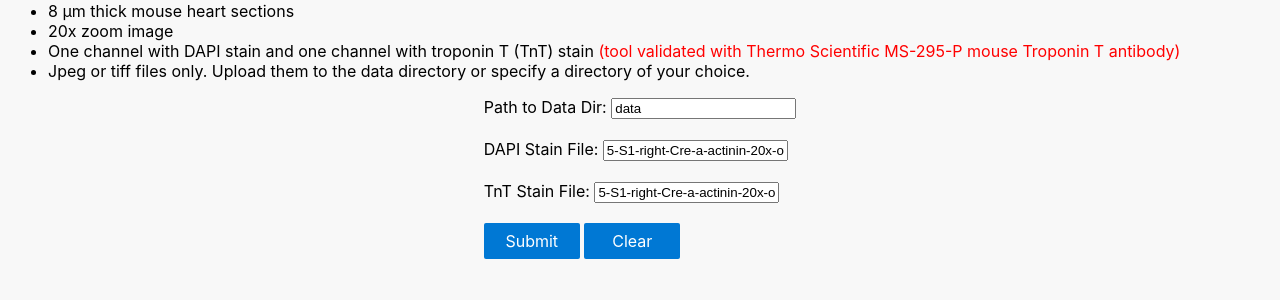
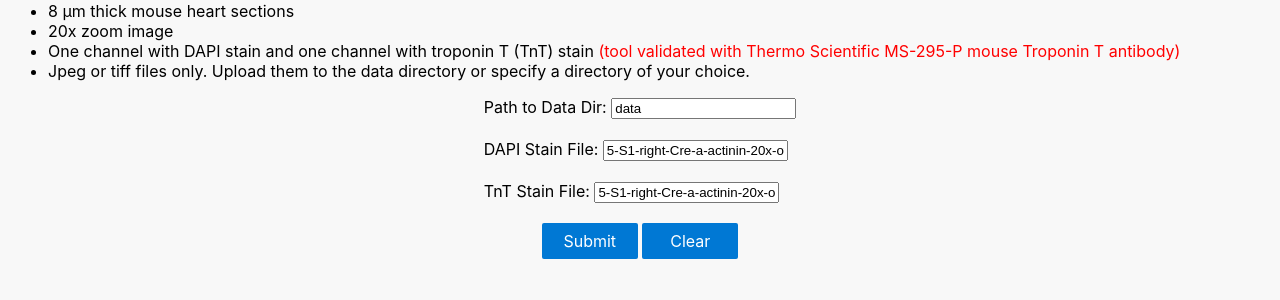
Before and after one commit to brandonwang1/cmc_webapp, a Flask app: page / in a window 1280 px wide. Shown: the part 317-617 px from the top of the page. Run offline with Flask 2, Linux system fonts and the light colour scheme; parts of the project's set-up code (start-up, migrations or seed data) failed here and were passed over.

Commit message:
cosmetic edits

```diff
--- a/templates/index.html
+++ b/templates/index.html
@@ -55,7 +55,7 @@
             {#            </label>#}
             {#        </div>#}
 
-            <div style="margin-bottom: 2rem;">
+            <div style="margin-bottom: 2rem;text-align: center;">
                 <input type="button" value="Submit" class="button" onclick="submitPaths();"/>
                 <input type="button" value="Clear" class="button" onclick="clearPaths();"/>
 
```
Also changed, not shown: README.md.
